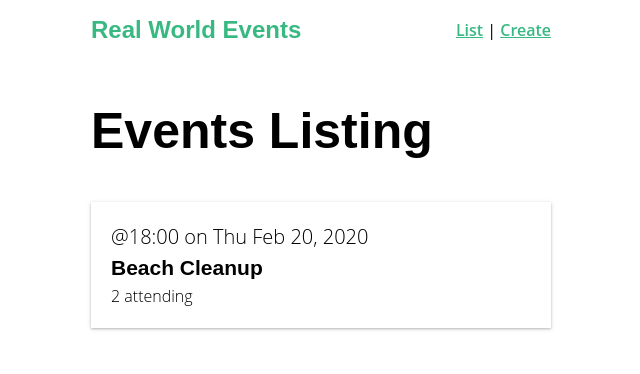
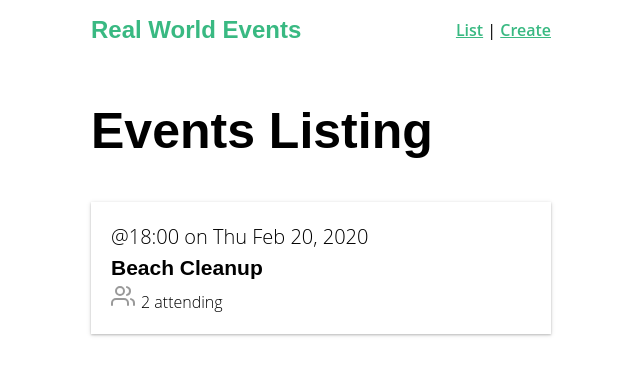
Before and after one commit to bobstrange/js-sandbox, a Vue app in the folder vue-mastery/real-world-vue/: page / in a window 1280 px wide. Shown: the top 374 px of the page, without its empty margins (319-959 px from the left). Built offline with nearby package versions, Linux system fonts and the light colour scheme.

Commit message:
use global component

```diff
--- /dev/null
+++ b/vue-mastery/real-world-vue/src/components/BaseIcon.vue
@@ -0,0 +1,41 @@
+<template>
+  <div class="icon-wrapper">
+    <svg class="icon" :width="width" :height="height">
+      <use v-bind="{ 'xlink:href': '/feather-sprite.svg#' + name }" />
+    </svg>
+  </div>
+</template>
+
+<script>
+export default {
+  props: {
+    name: String,
+    width: {
+      type: [Number, String],
+      default: 24
+    },
+    height: {
+      type: [Number, String],
+      default: 24
+    }
+  }
+}
+</script>
+
+<style scoped>
+.icon-wrapper {
+  display: inline-flex;
+  align-items: center;
+  color: rgba(0, 0, 0, 0.4);
+  font-size: 1rem;
+  font-weight: 600;
+}
+.icon {
+  stroke: currentColor;
+  stroke-width: 2;
+  stroke-linecap: round;
+  stroke-linejoin: round;
+  fill: none;
+  margin-right: 6px;
+}
+</style>
--- a/vue-mastery/real-world-vue/src/components/EventCard.vue
+++ b/vue-mastery/real-world-vue/src/components/EventCard.vue
@@ -6,6 +6,7 @@
     <div class="event-card -shadow">
       <span class="eyebrow">@{{ event.time }} on {{ event.date }}</span>
       <h4 class="title">{{ event.title }}</h4>
+      <BaseIcon name="users" />
       <span>{{ event.attendees.length }} attending</span>
     </div>
   </router-link>
--- a/vue-mastery/real-world-vue/src/main.js
+++ b/vue-mastery/real-world-vue/src/main.js
@@ -1,12 +1,45 @@
-import Vue from "vue";
-import App from "./App.vue";
-import router from "./router";
-import store from "./store";
+import Vue from 'vue'
+import App from './App.vue'
+import router from './router'
+import store from './store'
 
-Vue.config.productionTip = false;
+Vue.config.productionTip = false
+
+/** Automatic global registration */
+import upperFirst from 'lodash/upperFirst'
+import camelCase from 'lodash/camelCase'
+
+const requireComponent = require.context(
+  '@/components',
+  false,
+  /Base[A-Z]\w+\.(vue|js)$/
+)
+
+requireComponent.keys().forEach(fileName => {
+  const componentConfig = requireComponent(fileName)
+
+  // コンポーネント名をパスカルケース (PascalCase) で取得する
+  const componentName = upperFirst(
+    camelCase(
+      // フォルダの深さに関わらずファイル名を取得する
+      fileName
+        .split('/')
+        .pop()
+        .replace(/\.\w+$/, '')
+    )
+  )
+
+  Vue.component(
+    componentName,
+    // `export default` を使ってコンポーネントがエクスポートされた場合に存在する
+    // `.default` でコンポーネントオプションを期待していて
+    // 存在しない場合にはモジュールのルートにフォールバックします。
+    componentConfig.default || componentConfig
+  )
+})
 
 new Vue({
   router,
   store,
   render: h => h(App)
-}).$mount("#app");
+}).$mount('#app')
```
Also changed, not shown: vue-mastery/real-world-vue/public/feather-sprite.svg (added).
